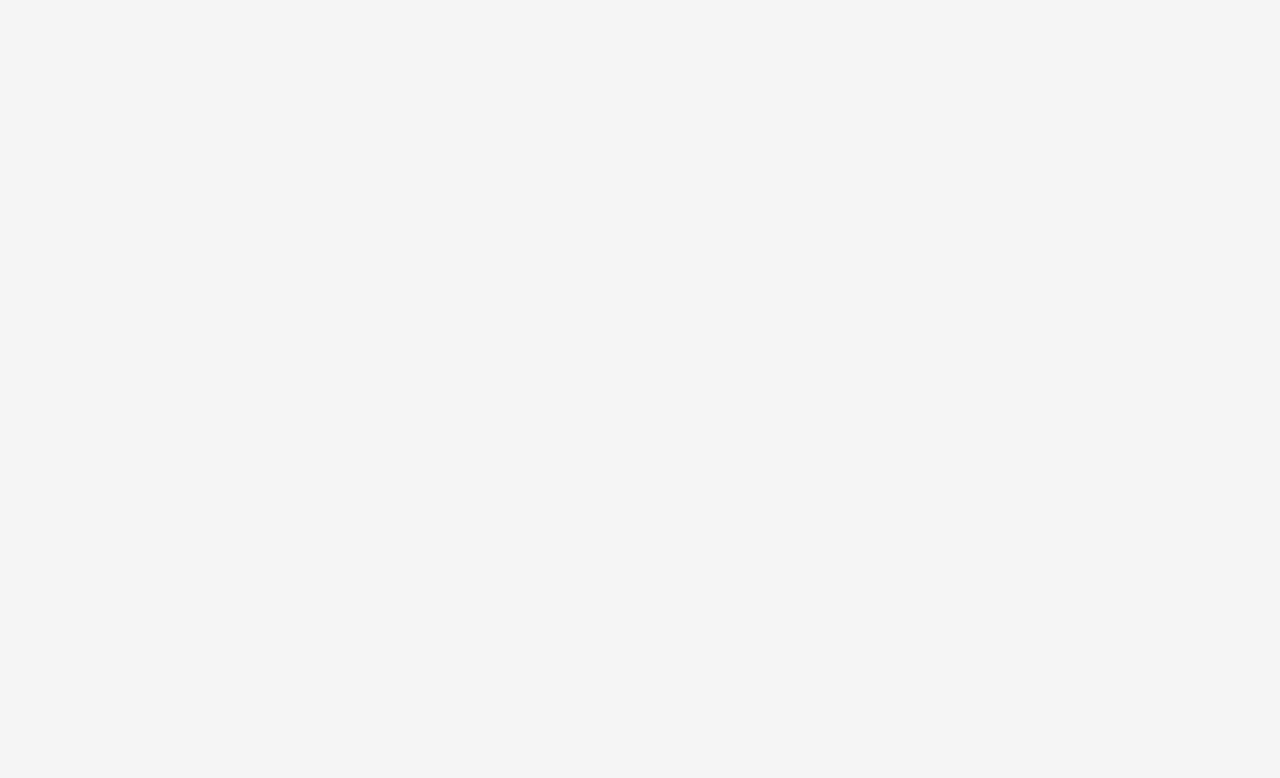
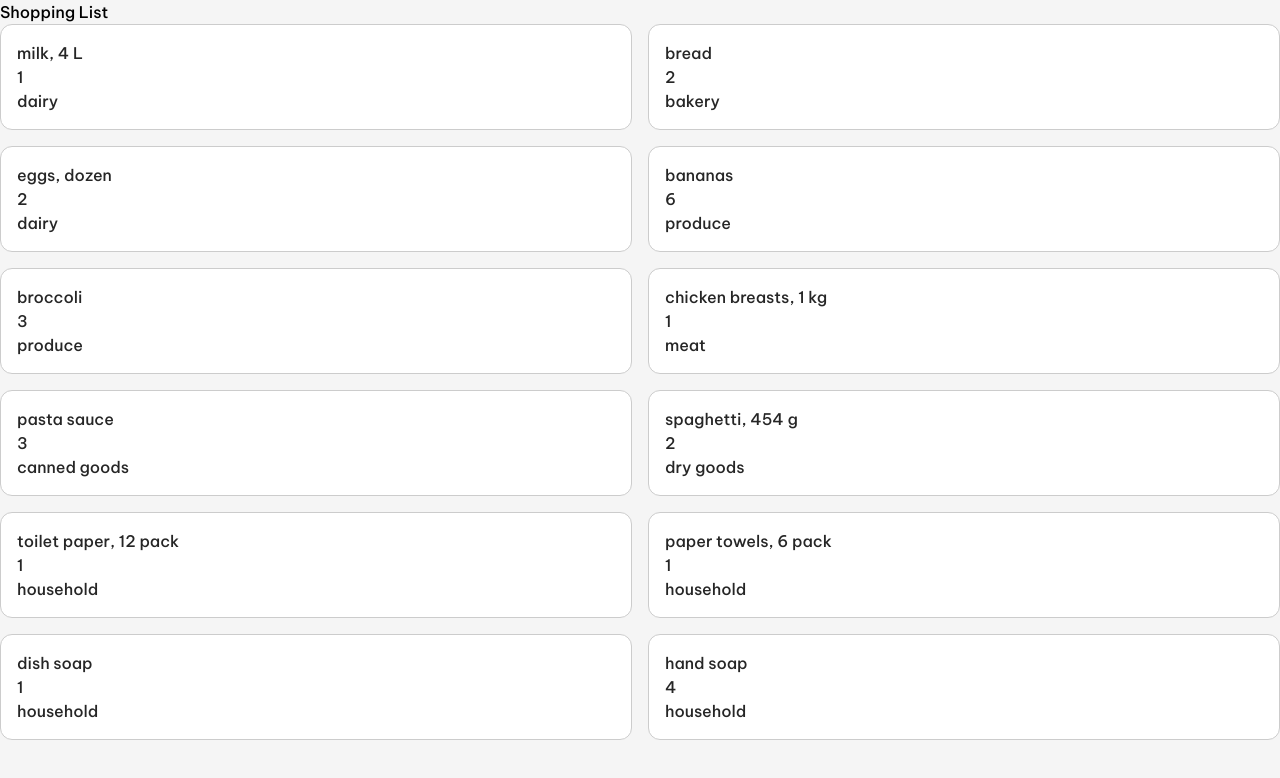
Before and after one commit to louispadillo/cprg306a-assignment, a Next.js app: page /week-6 in a window 1280 px wide. Shown: the top 778 px of the page. Built offline with nearby package versions, Linux system fonts and the light colour scheme.

Commit message:
added items.js

```diff
--- /dev/null
+++ b/app/week-6/items.js
@@ -0,0 +1,16 @@
+"use client";
+import items from "./items.json";
+
+export default function ItemList(){
+    return(
+        <ul className="grid gap-4 sm:grid-cols-2">
+                {items.map((item) => (
+                    <div key={item.id} className="flex flex-col border border-dark-600 rounded-xl p-4 text-dark-900 bg-white">
+                        <h3>{item.name}</h3>
+                        <h3>{item.quantity}</h3>
+                        <h3>{item.category}</h3>
+                    </div>
+                ))}
+            </ul>
+    );
+}
--- a/app/week-6/page.js
+++ b/app/week-6/page.js
@@ -1,14 +1,15 @@
 "use client";
-import items from "./items.json";
 import { useState } from "react";
+import Items from "./items.js";
 
 export default function Page() {
     const[sortBy, setSortBy] = useState("name");
 
 
     return (
-        <main>
-
+        <main className="">
+            <h1>Shopping List</h1>
+            <Items />
         </main>
     );
 }
```
